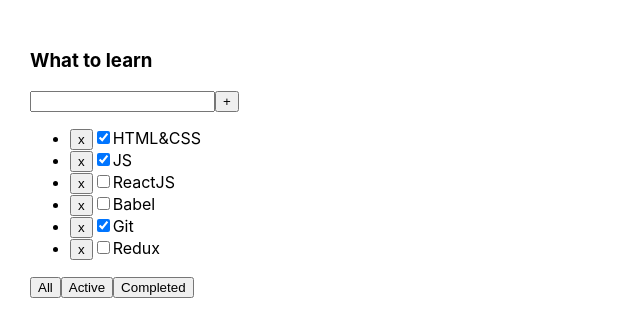
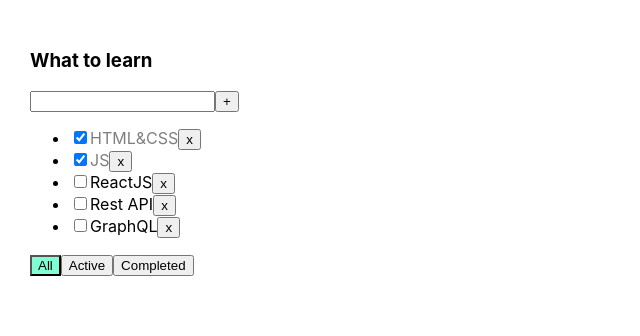
Before and after one commit to Mayday2020/React-ToDoList, a React (Create React App) app: page / in a window 1280 px wide. Shown: the top 336 px of the page, without its empty margins (0-640 px from the left). Built offline with nearby package versions, Linux system fonts and the light colour scheme.

Commit message:
'task04'

```diff
--- a/src/App.css
+++ b/src/App.css
@@ -6,3 +6,16 @@
 .App > div {
   margin-right: 50px;
 }
+.error {
+  border: red 2px solid;
+}
+
+.error_message {
+  color: red;
+}
+.active_filter {
+  background-color: aquamarine;
+}
+.is_done {
+  opacity: 0.5;
+}
--- a/src/App.tsx
+++ b/src/App.tsx
@@ -1,44 +1,69 @@
 import React, {useState} from 'react';
 import './App.css';
 import {Todolist} from './Todolist';
-import {v1} from "uuid";
+import { v1 } from 'uuid';
 
-export type keyType = "All" | "Completed" | "Active"
+export type FilterValuesType = "all" | "active" | "completed";
+
 function App() {
-    const changeFilter = (key: keyType)=>{
-        setFilter(key)
-    }
-    let [tasks1, setTasks1]=useState([
+
+    let [tasks, setTasks] = useState([
         { id: v1(), title: "HTML&CSS", isDone: true },
         { id: v1(), title: "JS", isDone: true },
         { id: v1(), title: "ReactJS", isDone: false },
-        { id: v1(), title: "Babel", isDone: false },
-        { id: v1(), title: "Git", isDone: true },
-        { id: v1(), title: "Redux", isDone: false }]
-    )
-    const addTask =(newTitle: string)=>{
-        let newTask = { id: v1(), title: newTitle, isDone: false }
-        setTasks1([newTask, ...tasks1])
+        { id: v1(), title: "Rest API", isDone: false },
+        { id: v1(), title: "GraphQL", isDone: false },
+    ]);
+
+    function removeTask(id: string) {
+        let filteredTasks = tasks.filter(t => t.id != id);
+        setTasks(filteredTasks);
     }
-    let [filter, setFilter] = useState<keyType>('All')
 
-    let filterValue = tasks1;
-    if(filter === "Active"){
-        filterValue = tasks1.filter(f => !f.isDone)
-    }if(filter === "Completed"){
-        filterValue = tasks1.filter(f => f.isDone)
+    function addTask(title: string) {
+        let task = { id: v1(), title: title, isDone: false };
+        let newTasks = [task, ...tasks];
+        setTasks(newTasks);
     }
-    const removeTasks = (Mid: string) => {
-        tasks1 = tasks1.filter(f => f.id!==Mid)
-        setTasks1(tasks1)
+
+    function isDoneChange(id: string, isDone: boolean){
+        console.log(id, isDone)
+
+        let task = tasks.find(a => a.id === id)
+        if (task) {
+            task.isDone = !task.isDone
+            setTasks([...tasks])
+        }
+        console.log(isDone)
+
     }
+    let [filter, setFilter] = useState<FilterValuesType>("all");
+
+    let tasksForTodolist = tasks;
+
+    if (filter === "active") {
+        tasksForTodolist = tasks.filter(t => t.isDone === false);
+    }
+    if (filter === "completed") {
+        tasksForTodolist = tasks.filter(t => t.isDone === true);
+    }
+
+    function changeFilter(value: FilterValuesType) {
+        setFilter(value);
+    }
+
+
+
     return (
         <div className="App">
             <Todolist title="What to learn"
-                      tasks={filterValue}
+                      tasks={tasksForTodolist}
+                      removeTask={removeTask}
+                      changeFilter={changeFilter}
                       addTask={addTask}
-                      removeTasks={removeTasks}
-                      changeFilter={changeFilter}/>
+                      isDoneChange={isDoneChange}
+                      filter={filter}/>
+
         </div>
     );
 }
--- a/src/TodoList.tsx
+++ b/src/TodoList.tsx
@@ -1,7 +1,5 @@
-import React, {FC} from 'react';
-import {keyType} from "./App";
-import Button from "./components/Button";
-import Input from "./components/Input";
+import React, {ChangeEvent, KeyboardEvent, useState} from 'react';
+import {FilterValuesType} from './App';
 
 type TaskType = {
     id: string
@@ -12,38 +10,73 @@
 type PropsType = {
     title: string
     tasks: Array<TaskType>
-    removeTasks: (id: string)=>void
-    changeFilter: (key: keyType)=>void
-    addTask: (newTitle: string) => void
+    removeTask: (taskId: string) => void
+    changeFilter: (value: FilterValuesType) => void
+    addTask: (title: string) => void
+    filter: string
+    isDoneChange: (id: string,
+                   isDone: boolean)=> void
 }
 
 export function Todolist(props: PropsType) {
-    const changeFilterHandlerAll = () => props.changeFilter('All')
-    const changeFilterHandlerActive = () => props.changeFilter('Active')
-    const changeFilterHandlerCompleted = () => props.changeFilter('Completed')
+
+    let [title, setTitle] = useState("")
+    let [error, setError] = useState<string | null>(null)
+    const addTask = () => {
+        if (title.trim()){
+            props.addTask(title.trim());
+
+        } else {
+            setError('Title is required')
+        }
+        setTitle("");
+    }
+
+    const onChangeHandler = (e: ChangeEvent<HTMLInputElement>) => {
+        setError(null)
+        setTitle(e.currentTarget.value)
+    }
+
+    const onKeyPressHandler = (e: KeyboardEvent<HTMLInputElement>) => {
+        if (e.charCode === 13) {
+            addTask();
+        }
+    }
+
+    const onFilterClickHandler = (filterValue: FilterValuesType)=>{
+        return ()=>{props.changeFilter(filterValue)}
+    }
     return <div>
         <h3>{props.title}</h3>
         <div>
-            {/*<Input callBack={(newTitle: string)=>props.addTask(newTitle)}/>*/}
-            <Input callBack={props.addTask}/>
-            {/*<input/>
-            <button>+</button>
-            */}
+            <input value={title}
+                   onChange={onChangeHandler}
+                   className={error ? 'error': ''}
+                   onKeyPress={onKeyPressHandler}
+            />
+            <button onClick={addTask}>+</button>
+            {error && <div className={error ? 'error_message': ''}>{error}</div>}
         </div>
         <ul>
-            {props.tasks.map((t) => {
-                const removeTaskHandler = () => props.removeTasks(t.id)
-                return <li key={t.id}>
-                    <Button callBack={removeTaskHandler} value={'x'}/>
-                    <input type="checkbox" checked={t.isDone}/>
-                    <span>{t.title}</span>
-                </li>
-            })}
+            {
+                props.tasks.map(t => {
+
+                    const onClickHandler = () => props.removeTask(t.id)
+                    const isDoneHandler = (event: ChangeEvent<HTMLInputElement>) => {
+                        props.isDoneChange(t.id, event.currentTarget.checked)
+                    }
+                    return <li key={t.id}>
+                        <input type="checkbox" checked={t.isDone} onChange={isDoneHandler}/>
+                        <span className={t.isDone? 'is_done': ''}>{t.title}</span>
+                        <button onClick={onClickHandler}>x</button>
+                    </li>
+                })
+            }
         </ul>
         <div>
-            <Button callBack={changeFilterHandlerAll} value={'All'}/>
-            <Button callBack={changeFilterHandlerActive} value={'Active'}/>
-            <Button callBack={changeFilterHandlerCompleted} value={'Completed'}/>
+            <button className={props.filter === 'all'? 'active_filter': ''} onClick={onFilterClickHandler('all')}>All</button>
+            <button className={props.filter === 'active'? 'active_filter': ''}onClick={onFilterClickHandler('active')}>Active</button>
+            <button className={props.filter === 'completed'? 'active_filter': ''} onClick={onFilterClickHandler('completed')}>Completed</button>
         </div>
     </div>
 }
```
